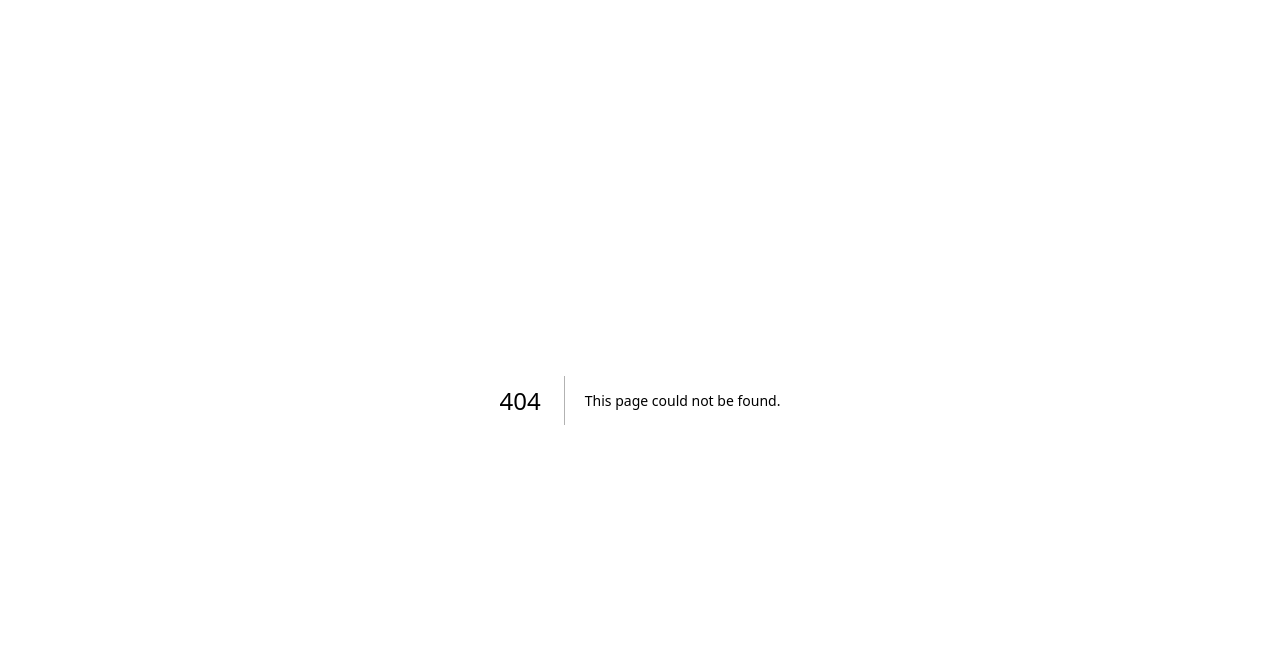
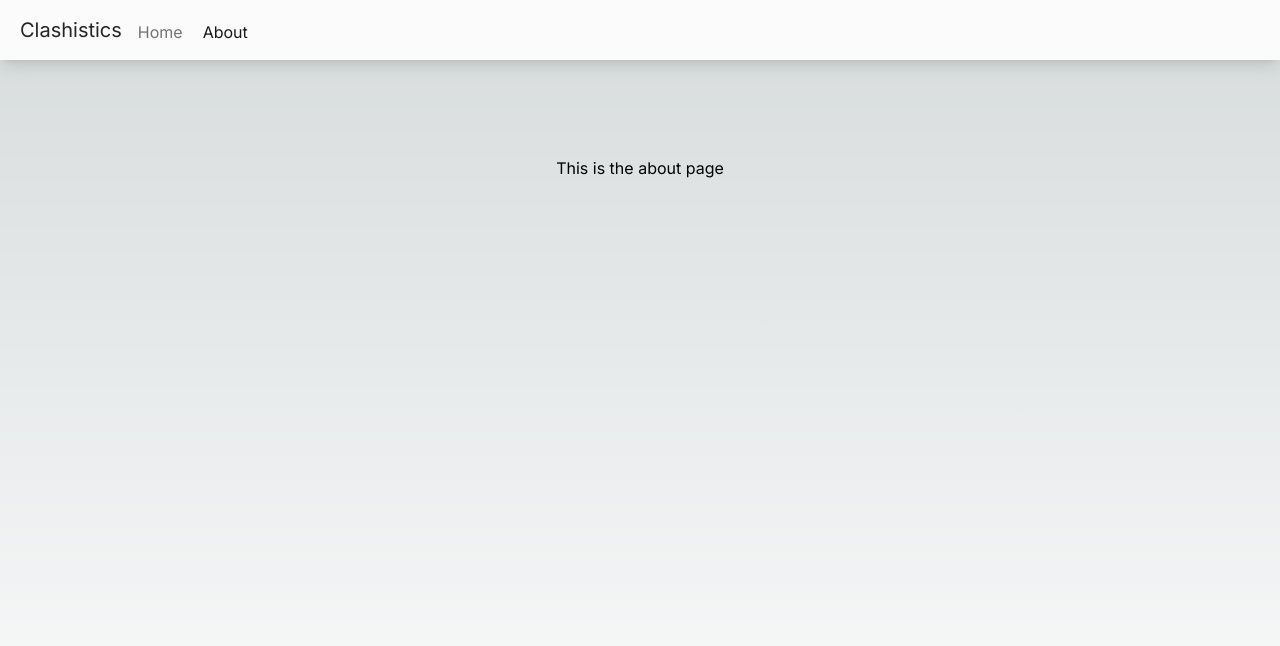
Before and after one commit to pghant/clashistics, a Next.js app: page /about in a window 1280 px wide. Before the commit this address had no page. Shown: the top 646 px of the page. Built offline with nearby package versions, Linux system fonts and the light colour scheme.

Commit message:
Merge pull request #1
* Add nav component

* Make nav reactive

```diff
--- /dev/null
+++ b/app/about/page.tsx
@@ -0,0 +1,7 @@
+export default function About() {
+    return (
+        <main className="flex min-h-screen flex-col items-center justify-between p-24">
+            This is the about page
+        </main>
+    );
+}
--- a/app/globals.css
+++ b/app/globals.css
@@ -8,13 +8,13 @@
   --background-end-rgb: 255, 255, 255;
 }
 
-@media (prefers-color-scheme: dark) {
-  :root {
-    --foreground-rgb: 255, 255, 255;
-    --background-start-rgb: 0, 0, 0;
-    --background-end-rgb: 0, 0, 0;
-  }
-}
+/*@media (prefers-color-scheme: dark) {*/
+/*  :root {*/
+/*    --foreground-rgb: 255, 255, 255;*/
+/*    --background-start-rgb: 0, 0, 0;*/
+/*    --background-end-rgb: 0, 0, 0;*/
+/*  }*/
+/*}*/
 
 body {
   color: rgb(var(--foreground-rgb));
--- a/app/layout.tsx
+++ b/app/layout.tsx
@@ -1,12 +1,13 @@
 import './globals.css'
 import type { Metadata } from 'next'
 import { Inter } from 'next/font/google'
+import Nav from '@components/nav';
 
 const inter = Inter({ subsets: ['latin'] })
 
 export const metadata: Metadata = {
-  title: 'Create Next App',
-  description: 'Generated by create next app',
+    title: 'Clashistics',
+    description: 'Track your Clash of Clans',
 }
 
 export default function RootLayout({
@@ -16,7 +17,10 @@ export default function RootLayout({
 }) {
   return (
     <html lang="en">
-      <body className={inter.className}>{children}</body>
+    <body className={inter.className}>
+    <Nav/>
+    {children}
+    </body>
     </html>
   )
 }
--- a/app/page.tsx
+++ b/app/page.tsx
@@ -1,113 +1,7 @@
-import Image from 'next/image'
-
 export default function Home() {
   return (
     <main className="flex min-h-screen flex-col items-center justify-between p-24">
-      <div className="z-10 max-w-5xl w-full items-center justify-between font-mono text-sm lg:flex">
-        <p className="fixed left-0 top-0 flex w-full justify-center border-b border-gray-300 bg-gradient-to-b from-zinc-200 pb-6 pt-8 backdrop-blur-2xl dark:border-neutral-800 dark:bg-zinc-800/30 dark:from-inherit lg:static lg:w-auto  lg:rounded-xl lg:border lg:bg-gray-200 lg:p-4 lg:dark:bg-zinc-800/30">
-          Get started by editing&nbsp;
-          <code className="font-mono font-bold">app/page.tsx</code>
-        </p>
-        <div className="fixed bottom-0 left-0 flex h-48 w-full items-end justify-center bg-gradient-to-t from-white via-white dark:from-black dark:via-black lg:static lg:h-auto lg:w-auto lg:bg-none">
-          <a
-            className="pointer-events-none flex place-items-center gap-2 p-8 lg:pointer-events-auto lg:p-0"
-            href="https://vercel.com?utm_source=create-next-app&utm_medium=appdir-template&utm_campaign=create-next-app"
-            target="_blank"
-            rel="noopener noreferrer"
-          >
-            By{' '}
-            <Image
-              src="/vercel.svg"
-              alt="Vercel Logo"
-              className="dark:invert"
-              width={100}
-              height={24}
-              priority
-            />
-          </a>
-        </div>
-      </div>
-
-      <div className="relative flex place-items-center before:absolute before:h-[300px] before:w-[480px] before:-translate-x-1/2 before:rounded-full before:bg-gradient-radial before:from-white before:to-transparent before:blur-2xl before:content-[''] after:absolute after:-z-20 after:h-[180px] after:w-[240px] after:translate-x-1/3 after:bg-gradient-conic after:from-sky-200 after:via-blue-200 after:blur-2xl after:content-[''] before:dark:bg-gradient-to-br before:dark:from-transparent before:dark:to-blue-700 before:dark:opacity-10 after:dark:from-sky-900 after:dark:via-[#0141ff] after:dark:opacity-40 before:lg:h-[360px] z-[-1]">
-        <Image
-          className="relative dark:drop-shadow-[0_0_0.3rem_#ffffff70] dark:invert"
-          src="/next.svg"
-          alt="Next.js Logo"
-          width={180}
-          height={37}
-          priority
-        />
-      </div>
-
-      <div className="mb-32 grid text-center lg:max-w-5xl lg:w-full lg:mb-0 lg:grid-cols-4 lg:text-left">
-        <a
-          href="https://nextjs.org/docs?utm_source=create-next-app&utm_medium=appdir-template&utm_campaign=create-next-app"
-          className="group rounded-lg border border-transparent px-5 py-4 transition-colors hover:border-gray-300 hover:bg-gray-100 hover:dark:border-neutral-700 hover:dark:bg-neutral-800/30"
-          target="_blank"
-          rel="noopener noreferrer"
-        >
-          <h2 className={`mb-3 text-2xl font-semibold`}>
-            Docs{' '}
-            <span className="inline-block transition-transform group-hover:translate-x-1 motion-reduce:transform-none">
-              -&gt;
-            </span>
-          </h2>
-          <p className={`m-0 max-w-[30ch] text-sm opacity-50`}>
-            Find in-depth information about Next.js features and API.
-          </p>
-        </a>
-
-        <a
-          href="https://nextjs.org/learn?utm_source=create-next-app&utm_medium=appdir-template-tw&utm_campaign=create-next-app"
-          className="group rounded-lg border border-transparent px-5 py-4 transition-colors hover:border-gray-300 hover:bg-gray-100 hover:dark:border-neutral-700 hover:dark:bg-neutral-800/30"
-          target="_blank"
-          rel="noopener noreferrer"
-        >
-          <h2 className={`mb-3 text-2xl font-semibold`}>
-            Learn{' '}
-            <span className="inline-block transition-transform group-hover:translate-x-1 motion-reduce:transform-none">
-              -&gt;
-            </span>
-          </h2>
-          <p className={`m-0 max-w-[30ch] text-sm opacity-50`}>
-            Learn about Next.js in an interactive course with&nbsp;quizzes!
-          </p>
-        </a>
-
-        <a
-          href="https://vercel.com/templates?framework=next.js&utm_source=create-next-app&utm_medium=appdir-template&utm_campaign=create-next-app"
-          className="group rounded-lg border border-transparent px-5 py-4 transition-colors hover:border-gray-300 hover:bg-gray-100 hover:dark:border-neutral-700 hover:dark:bg-neutral-800/30"
-          target="_blank"
-          rel="noopener noreferrer"
-        >
-          <h2 className={`mb-3 text-2xl font-semibold`}>
-            Templates{' '}
-            <span className="inline-block transition-transform group-hover:translate-x-1 motion-reduce:transform-none">
-              -&gt;
-            </span>
-          </h2>
-          <p className={`m-0 max-w-[30ch] text-sm opacity-50`}>
-            Explore the Next.js 13 playground.
-          </p>
-        </a>
-
-        <a
-          href="https://vercel.com/new?utm_source=create-next-app&utm_medium=appdir-template&utm_campaign=create-next-app"
-          className="group rounded-lg border border-transparent px-5 py-4 transition-colors hover:border-gray-300 hover:bg-gray-100 hover:dark:border-neutral-700 hover:dark:bg-neutral-800/30"
-          target="_blank"
-          rel="noopener noreferrer"
-        >
-          <h2 className={`mb-3 text-2xl font-semibold`}>
-            Deploy{' '}
-            <span className="inline-block transition-transform group-hover:translate-x-1 motion-reduce:transform-none">
-              -&gt;
-            </span>
-          </h2>
-          <p className={`m-0 max-w-[30ch] text-sm opacity-50`}>
-            Instantly deploy your Next.js site to a shareable URL with Vercel.
-          </p>
-        </a>
-      </div>
+        This is the main page
     </main>
   )
 }
--- /dev/null
+++ b/components/nav.tsx
@@ -0,0 +1,75 @@
+'use client';
+
+import Link from 'next/link';
+import { useState } from 'react';
+import { usePathname } from 'next/navigation';
+
+type NavLinkProps = {
+    href: string;
+    text: string
+}
+
+function NavLink({href, text}: NavLinkProps) {
+    const pathname = usePathname();
+    const isActive = pathname === href;
+
+    return (
+        <li className="my-2 pl-2 md:my-0 md:pl-0 md:pr-1">
+            <Link
+                className={`${isActive ? 'active' : ''} p-0 text-neutral-500 transition duration-200 hover:text-neutral-700 hover:ease-in-out focus:text-neutral-700 disabled:text-black/30 motion-reduce:transition-none dark:text-neutral-200 dark:hover:text-neutral-400 dark:focus:text-neutral-400 md:px-2 [&.active]:text-black/90 dark:[&.active]:text-neutral-400`}
+                aria-current="page"
+                href={href}
+            >
+                {text}
+            </Link>
+        </li>
+    );
+}
+
+export default function Nav() {
+    const [showNav, setShowNav] = useState(false);
+
+    function handleNavToggle() {
+        setShowNav(!showNav);
+    }
+
+    return (
+        <nav
+            className="relative flex w-full flex-nowrap items-center justify-between bg-[#FBFBFB] py-2 text-neutral-500 shadow-lg hover:text-neutral-700 focus:text-neutral-700 dark:bg-neutral-600 md:flex-wrap md:justify-start md:py-4">
+            <div className="flex w-full flex-wrap items-center justify-between px-3">
+                <div className="ml-2 md:mr-2">
+                    <Link className="text-xl text-neutral-800 dark:text-neutral-200" href="/">Clashistics</Link>
+                </div>
+                <button
+                    className="block border-0 bg-transparent px-2 text-neutral-500 hover:no-underline hover:shadow-none focus:no-underline focus:shadow-none focus:outline-none focus:ring-0 dark:text-neutral-200 md:hidden"
+                    type="button"
+                    aria-expanded={showNav}
+                    aria-label="Toggle navigation"
+                    onClick={handleNavToggle}
+                >
+                    <span className="[&>svg]:w-7">
+                        <svg
+                            xmlns="http://www.w3.org/2000/svg"
+                            viewBox="0 0 24 24"
+                            fill="currentColor"
+                            className="h-7 w-7"
+                        >
+                          <path
+                              fillRule="evenodd"
+                              d="M3 6.75A.75.75 0 013.75 6h16.5a.75.75 0 010 1.5H3.75A.75.75 0 013 6.75zM3 12a.75.75 0 01.75-.75h16.5a.75.75 0 010 1.5H3.75A.75.75 0 013 12zm0 5.25a.75.75 0 01.75-.75h16.5a.75.75 0 010 1.5H3.75a.75.75 0 01-.75-.75z"
+                              clipRule="evenodd"
+                          />
+                        </svg>
+                    </span>
+                </button>
+                <div
+                    className={`${showNav ? '' : 'hidden'} mt-2 flex-grow basis-[100%] items-center md:mt-0 md:flex md:basis-auto`}>
+                    <ul className="list-style-none mr-auto flex flex-col pl-0 md:mt-1 md:flex-row">
+                        <NavLink href="/" text="Home"/>
+                        <NavLink href="/about" text="About"/>
+                    </ul>
+                </div>
+            </div>
+        </nav>
+    );
+}
```
Also changed, not shown: package.json (+5 -3 lines), tsconfig.json (+6 -1 lines), 1 other file (tests, documents, lock files or other folders).
